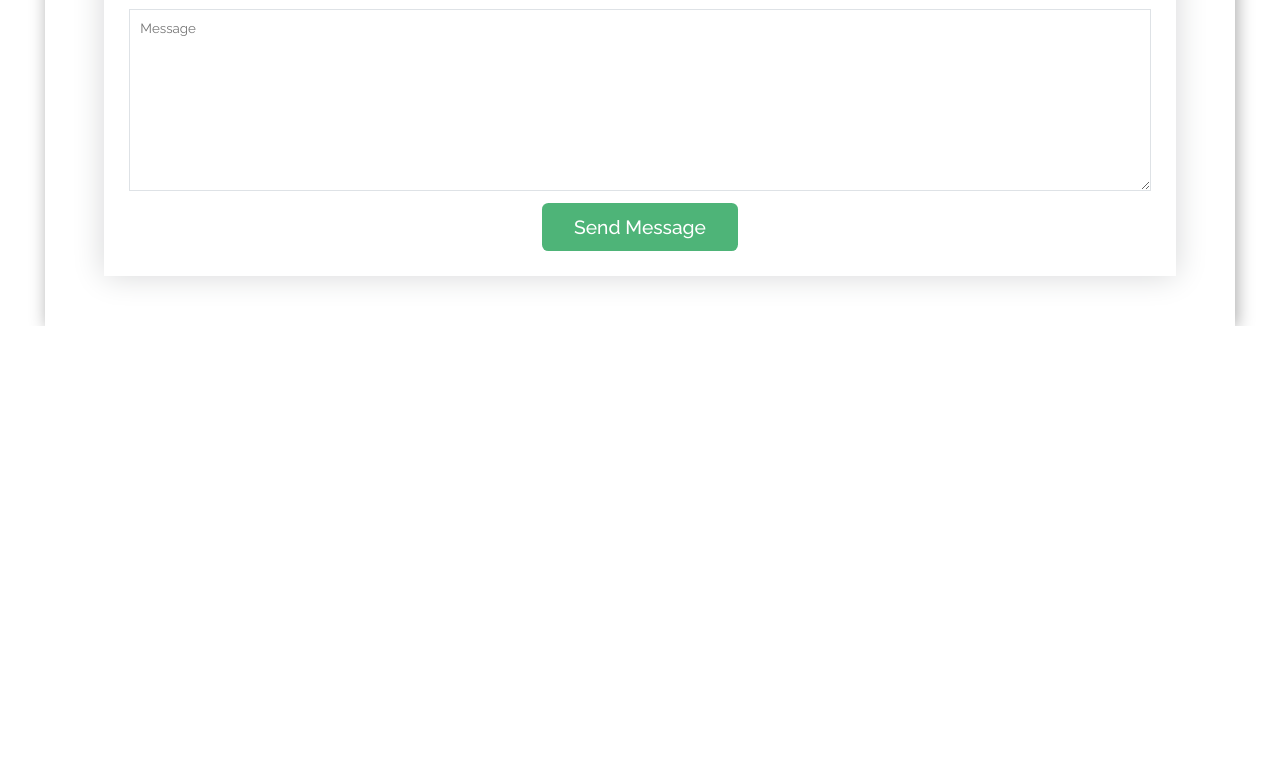
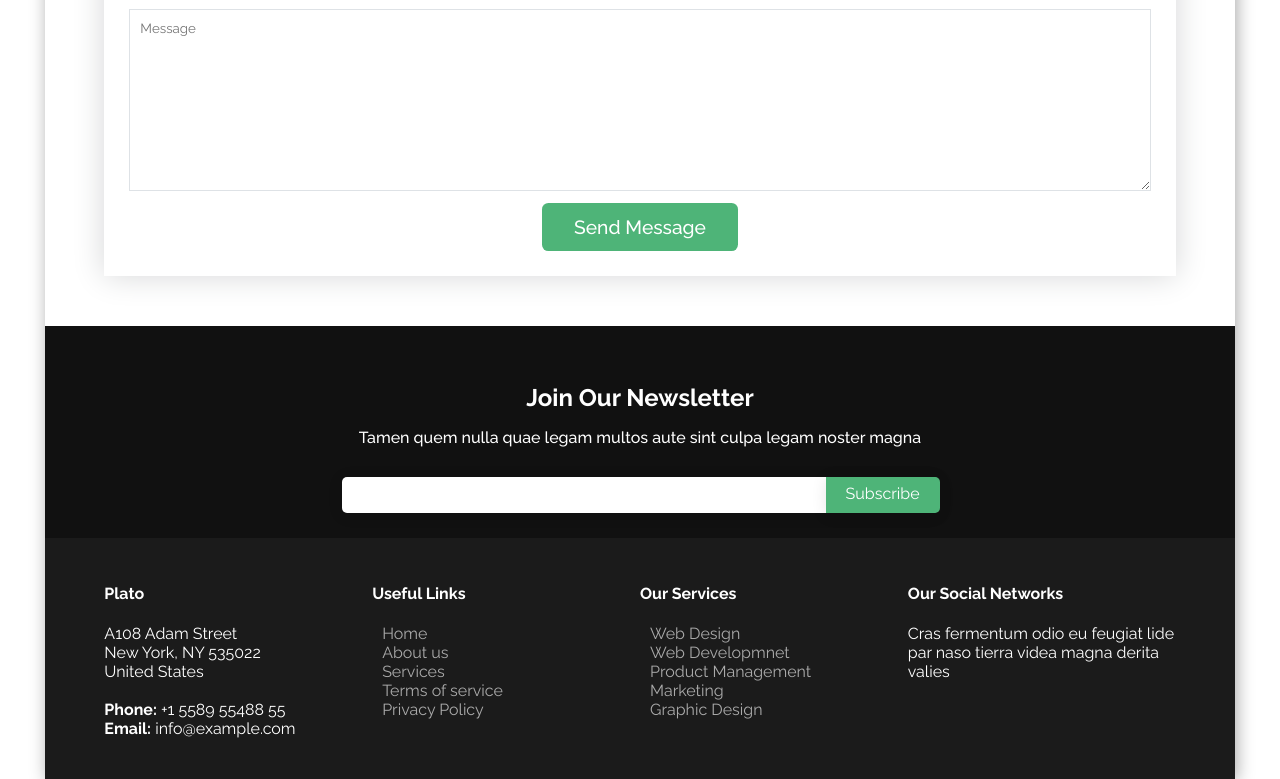
Before and after one commit to rogue-87/Html-CSS-Midterm-Exam-3rd, a website built with Parcel: page src/index.html in a window 1280 px wide. Shown: the part 6819-7598 px from the top of the page. Before the commit the page ends 7145 px from the top, so only its background shows below. Built offline with nearby package versions, Linux system fonts and the light colour scheme.

Commit message:
footer 80% done

```diff
--- a/src/index.html
+++ b/src/index.html
@@ -560,8 +560,8 @@
                 <li>Quam adipiscing vitae proin</li>
                 <li>Nec feugiat nisl pretium</li>
                 <li>Nulla at volutpat diam uteera</li>
-                <li>Pharetra massa massa ultricies</li>
-                <li>Massa ultricies mi quis hendrerit</li>
+                <li class="strike">Pharetra massa massa ultricies</li>
+                <li class="strike">Massa ultricies mi quis hendrerit</li>
               </ul>
 
               <button>Get Started</button>
@@ -753,7 +753,81 @@
         </div>
       </section>
 
+      <footer>
 
-    </div>
-  </body>
+        <div class="footer-newsletter">
+
+          <div class="container">
+
+              <h4>Join Our Newsletter</h4>
+
+              <p>
+                Tamen quem nulla quae legam multos aute sint culpa legam noster magna
+              </p>
+
+              <form action="" method="post">
+                <input type="text" name="" id=""><button>Subscribe</button>
+              </form>
+
+          </div>
+        </div>
+
+          <div class="footer-content">
+            <div class="container">
+
+              <div class="col col-1">
+                  <h4>Plato</h4>
+                <p>
+                  A108 Adam Street
+                  <br>
+                  New York, NY 535022
+                  <br>
+                  United States
+                  <br>
+                  <br>
+
+                  <strong>Phone:</strong> +1 5589 55488 55<br>
+                  <strong>Email:</strong> info@example.com<br>
+                </p>
+              </div>
+
+              <div class="col col-2">
+                <h4>Useful Links</h4>
+
+                <ul>
+                  <li><a href="#">Home</a></li>
+                  <li><a href="#">About us</a></li>
+                  <li><a href="#">Services</a></li>
+                  <li><a href="#">Terms of service</a></li>
+                  <li><a href="#">Privacy Policy</a></li>
+                </ul>
+              </div>
+
+              <div class="col col-3">
+                <h4>Our Services</h4>
+
+                <ul>
+                  <li><a href="#">Web Design</a></li>
+                  <li><a href="#">Web Developmnet</a></li>
+                  <li><a href="#">Product Management</a></li>
+                  <li><a href="#">Marketing</a></li>
+                  <li><a href="#">Graphic Design</a></li>
+                </ul>
+              </div>
+
+              <div class="col col4">
+                <h4>Our Social Networks</h4>
+
+                <p>
+                  Cras fermentum odio eu feugiat lide par naso tierra videa magna derita valies
+                </p>
+              </div>
+
+            </div>
+          </div>
+
+        </footer>
+
+      </div>
+    </body>
 </html>
--- a/src/scss/homepage.scss
+++ b/src/scss/homepage.scss
@@ -37,6 +37,11 @@
     line-height: 0;
     z-index: -1;
   }
+}
+
+.strike{
+  text-decoration: line-through;
+  color: #777777;
 }
 
 
@@ -787,3 +792,87 @@ header {
     }
   }
 }
+
+/*  Footer  */
+
+.footer-newsletter{
+  padding: 25px 0;
+  color: #fff;
+  background-color: #111111;
+  text-align: center;
+  padding: 25px 0;
+  display: flex;
+  flex-direction: column;
+  justify-content: center;
+  align-items: center;
+
+  .container{
+    width: 50%;
+  }
+
+  h4{
+    font-size: 1.5rem;
+    margin-bottom: 10px;
+  }
+  p{
+    font-weight: 500;
+    margin-bottom: 25px;
+  }
+
+  form{
+    margin-top: 30px;
+    background: #fff;
+    padding: 6px 10px;
+    position: relative;
+    border-radius: 5px;
+    box-shadow: 0px 2px 15px rgba(0, 0, 0, 0.1);
+    text-align: left;
+  }
+
+  input{
+
+    border: 0;
+    padding: 4px 8px;
+    width: calc(100% - 100px);
+  }
+
+  button{
+    position: absolute;
+    top: 0;
+    right: -2px;
+    bottom: 0;
+    border: 0;
+    background: none;
+    font-size: 16px;
+    padding: 0 20px 3px 20px;
+    background: #4eb478;
+    color: #fff;
+    transition: 0.3s;
+    border-radius: 0 5px 5px 0;
+    box-shadow: 0px 2px 15px rgba(0, 0, 0, 0.1);
+  }
+}
+
+.footer-content{
+  padding: 25px 0;
+  background-color: #1b1b1b;
+  color: #fff;
+  a{
+    color: #aaaaaa;
+  }
+
+  ul{
+    margin: 0;
+    padding: 0;
+    padding-left: 10px;
+  }
+
+  .container{
+    display: flex;
+    justify-content: space-between;
+
+    .col{
+      width: 25%;
+    }
+  }
+}
```
Also changed, not shown: dist/index.html, 2 other files.
